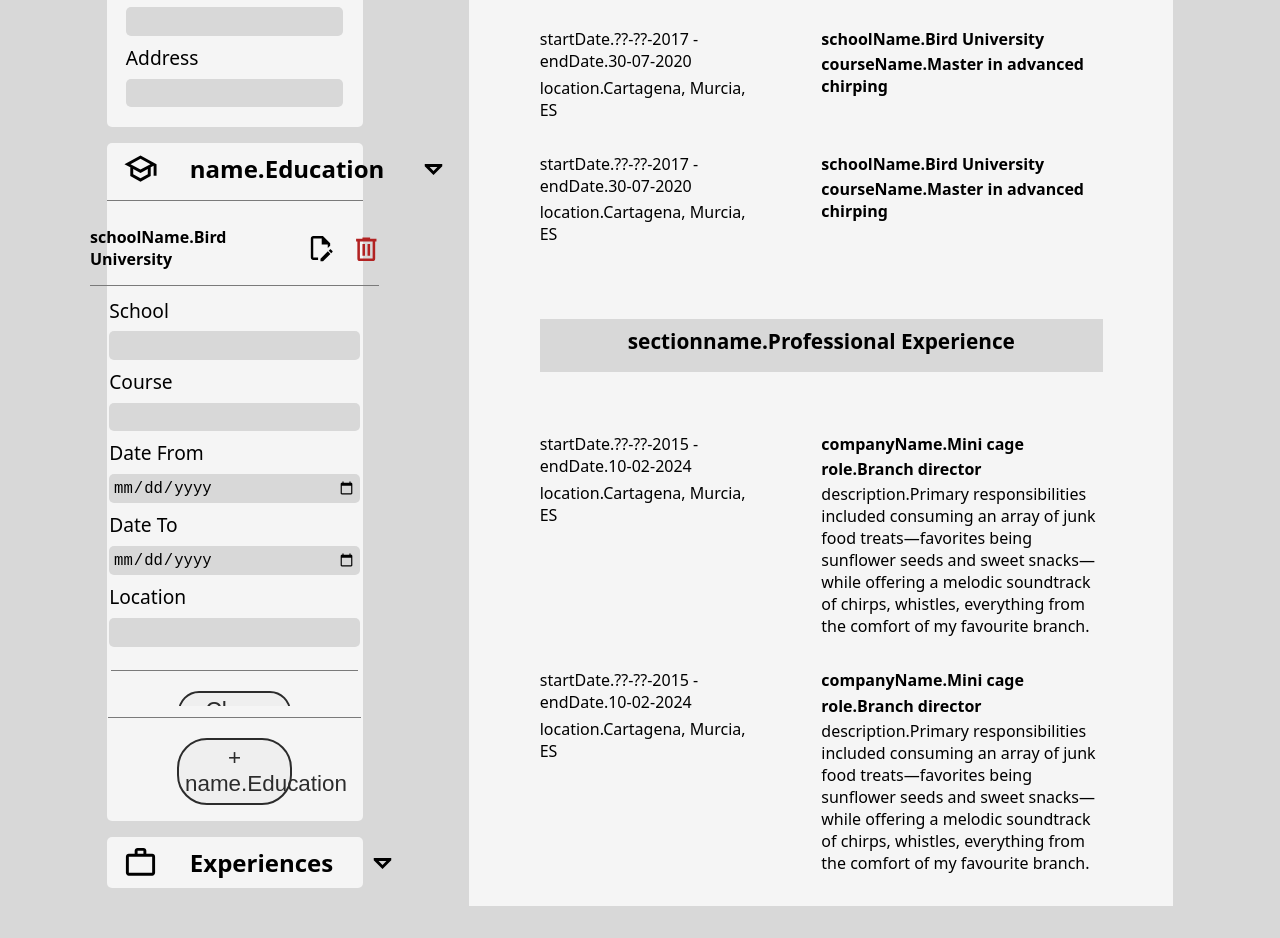
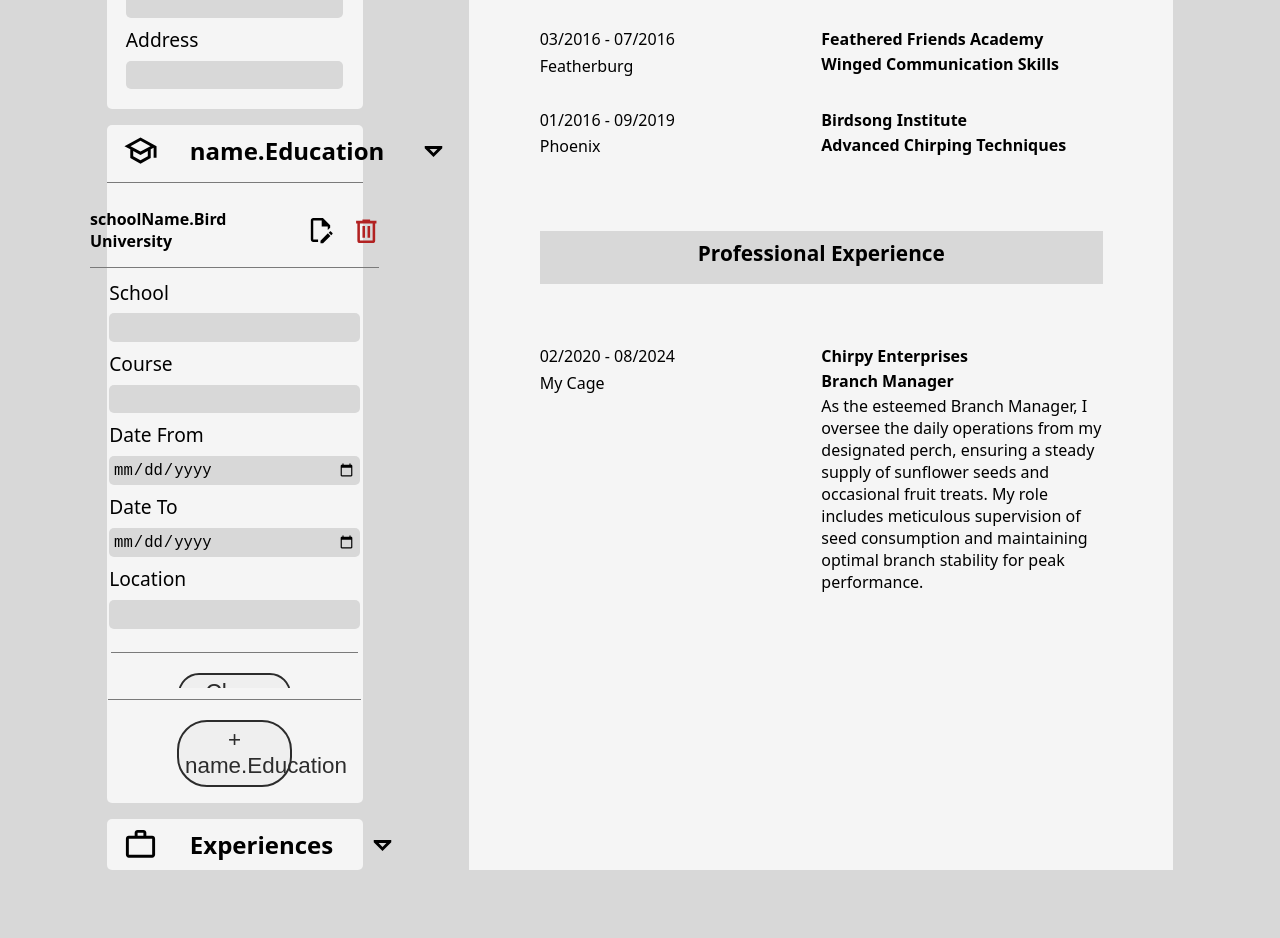
Before and after one commit to lrnzdmd/CVform, a React (Vite) app: page / in a window 1280 px wide. Shown: the part 380-1318 px from the top of the page. After the commit the page ends 1282 px from the top, so only its background shows below. Built offline with nearby package versions, Linux system fonts and the light colour scheme.

Commit message:
began work on the sidebar, first component half done, can successfully reset the form, will come back later to study how to export to pdf and download the CV

```diff
--- a/src/App.jsx
+++ b/src/App.jsx
@@ -15,14 +15,18 @@ function App() {
         setCV(prevCv => ({...prevCv, [name]: value}));
     }
 
+    function resetCV() {
+        setCV(new Curriculum());
+    }
+
 
 
   return (
     <>
       <main>
-    <Sidebar cv={cv} updateField={updateField} />
-    <CompiledCV cv={cv} />
-</main>
+        <Sidebar cv={cv} updateField={updateField} resetCV={resetCV} />
+        <CompiledCV cv={cv} />
+    </main>
     </>
   )
 }
--- /dev/null
+++ b/src/CVElement.jsx
@@ -0,0 +1,18 @@
+import * as dateFns from 'date-fns';
+
+function CVElement(props) {
+    return (
+    <div className="experienceElement">
+        <div className="expLeftCol">
+            <p>{dateFns.format(props.element.startDate, "MM/yyyy")} - {dateFns.format(props.element.endDate, "MM/yyyy")}</p>
+            <p>{props.element.location}</p>
+        </div>
+        <div className="expRightCol">
+            <h4>{props.element.name}</h4>
+            <b>{props.element.role}</b>
+            {props.element.description && <p>{props.element.description}</p>}
+        </div>
+    </div>)
+}
+
+export default CVElement;
--- /dev/null
+++ b/src/CVHeader.jsx
@@ -0,0 +1,28 @@
+import email from "./assets/email-outline.svg"
+import phone from "./assets/phone-outline.svg"
+import address from "./assets/map-marker.svg"
+
+
+function CVHeader(props) {
+    return(
+    <div className="personalDetails">
+            <h2>{props.cv.fullName}</h2>
+            <div className="addressPhoneMail">
+                <div className="infoWithIcon">
+                    <img src={email} alt="emailicon" />
+                    <p>{props.cv.eMail}</p>
+                </div>
+                <div className="infoWithIcon">
+                    <img src={phone} alt="telephoneicon" />
+                    <p>{props.cv.telephone}</p>
+                </div>
+                <div className="infoWithIcon">
+                    <img src={address} alt="addressicon" />
+                    <p>{props.cv.address}</p>
+                </div>
+            </div>
+        </div>
+    )
+}
+
+export default CVHeader;
--- a/src/CVSection.jsx
+++ b/src/CVSection.jsx
@@ -1,27 +1,14 @@
+import CVElement from "./CVElement";
+
 function CVSection(props) {
     return (
         <div className="section">
             <h3>{props.sectionName}</h3>
-            <div className="experienceElement">
-                <div className="expLeftCol">
-                    <p>startDate.??-??-2017 - endDate.30-07-2020</p>
-                    <p>location.Cartagena, Murcia, ES</p>
-                </div>
-                <div className="expRightCol">
-                    <h4>schoolName.Bird University</h4>
-                    <b>courseName.Master in advanced chirping</b>
-                </div>
-            </div>
-            <div className="experienceElement">
-                <div className="expLeftCol">
-                    <p>startDate.??-??-2017 - endDate.30-07-2020</p>
-                    <p>location.Cartagena, Murcia, ES</p>
-                </div>
-                <div className="expRightCol">
-                    <h4>schoolName.Bird University</h4>
-                    <b>courseName.Master in advanced chirping</b>
-                </div>
-            </div>
+            {props.list.map(el => (
+                <CVElement key={el.id} element={el} />
+            ))}
+
+
         </div>
     )
 }
--- a/src/CompiledCV.jsx
+++ b/src/CompiledCV.jsx
@@ -1,69 +1,17 @@
 import "./CompiledCV.css";
 
-import email from "./assets/email-outline.svg"
-import phone from "./assets/phone-outline.svg"
-import address from "./assets/map-marker.svg"
 
 import CVSection from "./CVSection.jsx";
+import CVHeader from "./CVHeader.jsx";
 
 function CompiledCV(props) {
     return (
         <>
         <section className="compiledCV">
-        <div className="personalDetails">
-            <h2>{props.cv.fullName}</h2>
-            <div className="addressPhoneMail">
-                <div className="infoWithIcon">
-                    <img src={email} alt="emailicon" />
-                    <p>{props.cv.eMail}</p>
-                </div>
-                <div className="infoWithIcon">
-                    <img src={phone} alt="telephoneicon" />
-                    <p>{props.cv.telephone}</p>
-                </div>
-                <div className="infoWithIcon">
-                    <img src={address} alt="addressicon" />
-                    <p>{props.cv.address}</p>
-                </div>
-            </div>
-        </div>
+        <CVHeader cv={props.cv} />
 
-        <CVSection sectionName="Education" />
-
-        <div className="section">
-            <h3>sectionname.Professional Experience</h3>
-            <div className="experienceElement">
-                <div className="expLeftCol">
-                    <p>startDate.??-??-2015 - endDate.10-02-2024</p>
-                    <p>location.Cartagena, Murcia, ES</p>
-                </div>
-                <div className="expRightCol">
-                    <h4>companyName.Mini cage</h4>
-                    <b>role.Branch director</b>
-                    <p>
-                        description.Primary responsibilities included consuming an array of junk food treats—favorites being
-                        sunflower seeds and sweet snacks—while offering a melodic soundtrack of chirps, whistles, everything
-                        from the comfort of my favourite branch.
-                    </p>
-                </div>
-            </div>
-
-            <div className="experienceElement">
-                <div className="expLeftCol">
-                    <p>startDate.??-??-2015 - endDate.10-02-2024</p>
-                    <p>location.Cartagena, Murcia, ES</p>
-                </div>
-                <div className="expRightCol">
-                    <h4>companyName.Mini cage</h4>
-                    <b>role.Branch director</b>
-                    <p>
-                        description.Primary responsibilities included consuming an array of junk food treats—favorites being
-                        sunflower seeds and sweet snacks—while offering a melodic soundtrack of chirps, whistles, everything
-                        from the comfort of my favourite branch.
-                    </p>
-                </div>
-            </div>
-        </div>
+        <CVSection sectionName="Education" list={props.cv.education} />
+        <CVSection sectionName="Professional Experience" list={props.cv.experiences} />
     </section>
 
         </>
--- a/src/Curriculum.js
+++ b/src/Curriculum.js
@@ -1,3 +1,5 @@
+import { v4 as uuidv4 } from 'uuid';
+
 class Curriculum {
 
     constructor(fullname = "Larry Bird",
@@ -32,6 +34,8 @@ class Curriculum {
         this.education = education;
         this.experiences = experiences;
     }
+
+
 }
 
 
@@ -42,7 +46,8 @@ class Experience {
                 startdate = new Date() ,
                 enddate = new Date() ,
                 location = "" ,
-                description = ""
+                description = "",
+                id = uuidv4()
     ) {
 
         this.name = name;
@@ -51,6 +56,7 @@ class Experience {
         this.endDate = enddate;
         this.location = location;
         this.description = description;
+        this.id = id;
     }
 }
 
--- a/src/Sidebar.jsx
+++ b/src/Sidebar.jsx
@@ -1,4 +1,5 @@
 import "./Sidebar.css";
+import SidebarHeader from "./SidebarHeader";
 
 import briefcase from "./assets/briefcase-outline.svg"
 import edit from "./assets/file-edit-outline.svg"
@@ -6,15 +7,12 @@ import down from "./assets/menu-down-outline.svg"
 import school from "./assets/school-outline.svg"
 import trash from "./assets/trash-can-outline.svg"
 
-function Sidebar() {
+function Sidebar(props) {
 
     return (
         <>
         <nav className="sidebar">
-        <div className="resetPrint">
-            <button style={{ backgroundColor: '#c7c7c7' }}>Reset</button>
-            <button style={{ backgroundColor: '#f5f5f5' }}>Save</button>
-        </div>
+        <SidebarHeader resetCV={props.resetCV}/>
 
         <div className="personalDetailsInput">
             <h2>Personal Details</h2>
--- /dev/null
+++ b/src/SidebarHeader.jsx
@@ -0,0 +1,13 @@
+function SidebarHeader(props) {
+
+
+
+    return (
+        <div className="resetPrint">
+            <button style={{ backgroundColor: '#c7c7c7' }} onClick={props.resetCV}>Reset</button>
+            <button style={{ backgroundColor: '#f5f5f5' }}>Save</button>
+        </div>
+    )
+}
+
+export default SidebarHeader;
```
